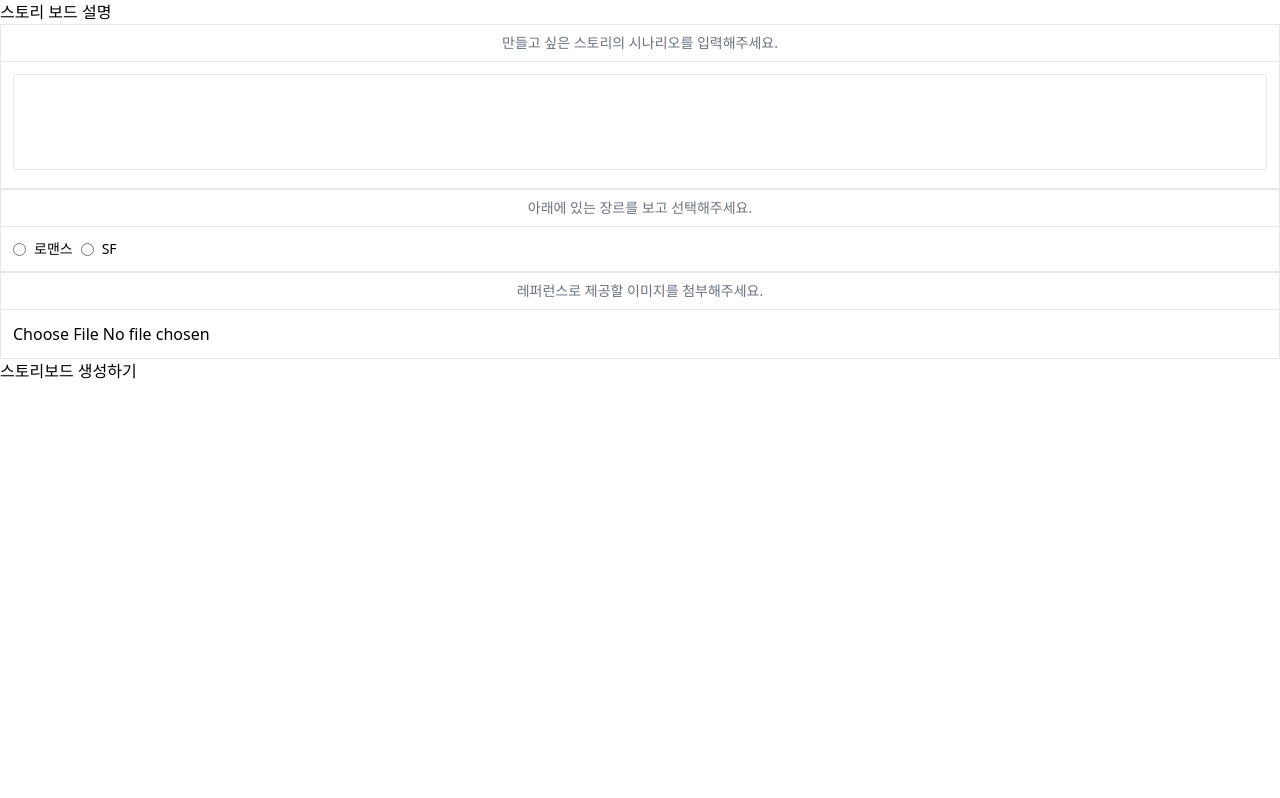
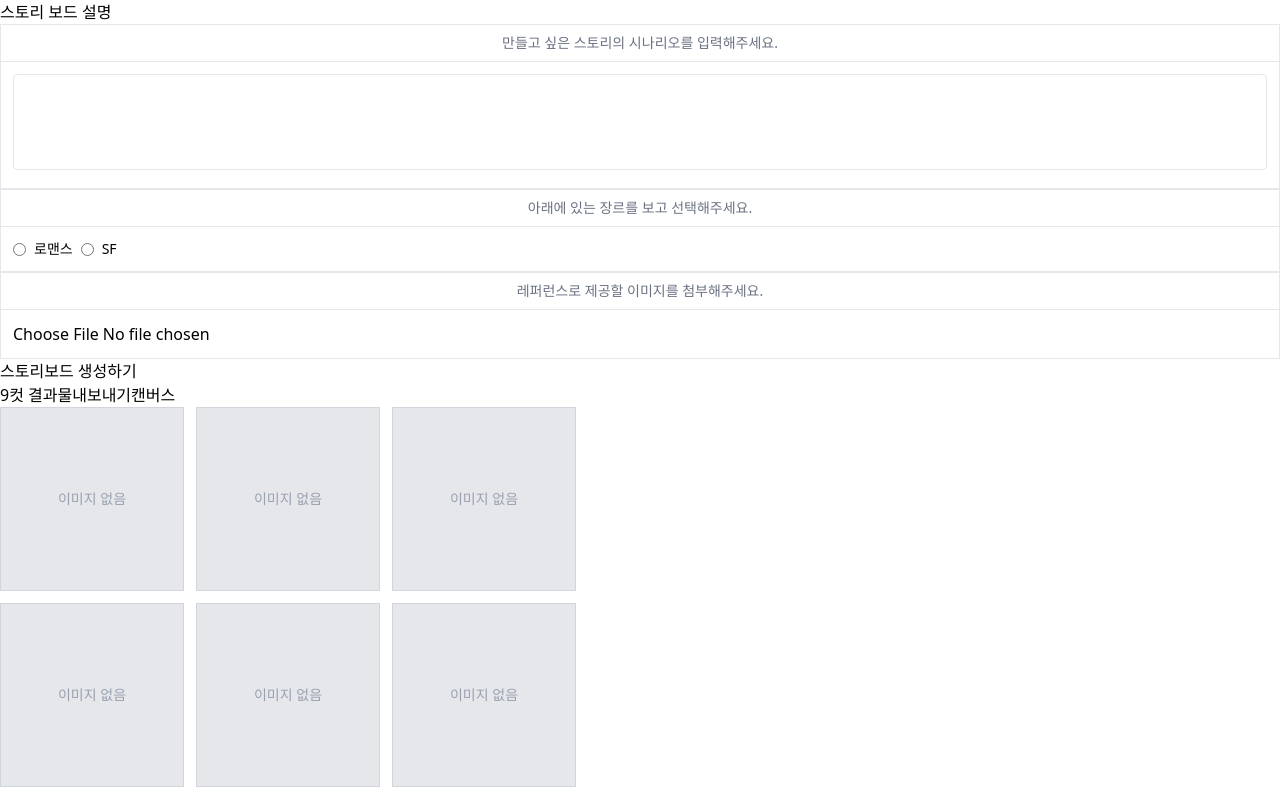
Before and after one commit to kxb2/frontend, a Next.js app: page / in a window 1280 px wide. Shown: the top 798 px of the page. Built offline with nearby package versions, Linux system fonts and the light colour scheme.

Commit message:
feat: 이미지 컴포넌트 추가 #7

```diff
--- /dev/null
+++ b/app/storyboard/image/imagecell.tsx
@@ -0,0 +1,8 @@
+// 이미지 url 유무
+interface ImageCellProps {
+  imageUrl?: string;
+}
+
+export default function ImageCell({ imageUrl }: ImageCellProps) {
+  return <div className="aspect-square bg-gray-200 border border-gray-300 flex items-center justify-center overflow-hidden">{imageUrl ? <img src={imageUrl} alt="storyboard cut" className="w-full h-full object-cover" /> : <span className="text-gray-400 text-sm">이미지 없음</span>}</div>;
+}
--- /dev/null
+++ b/app/storyboard/image/imagegrid.tsx
@@ -0,0 +1,20 @@
+import ImageCell from '@/app/storyboard/image/imagecell';
+
+export default function ImageGrid() {
+  const cellCount = 9;
+  /*
+  Array.from: 배열을 만들어내는 함수(length는 배열의 길이)
+  1번째 인자값: 원래 있던 값(현재는 undefined)
+  2번째 인자값: 몇번째 자리인지
+  */
+  const cellIndexes = Array.from({ length: cellCount }, (a, index) => index);
+  // cellIndexes 는 결과적으로 [0, 1, 2, 3, 4, 5, 6, 7, 8] 이런 배열이 됨
+
+  return (
+    <div className="max-w-xl grid grid-cols-3 gap-3">
+      {cellIndexes.map((cellIndex) => (
+        <ImageCell key={cellIndex} />
+      ))}
+    </div>
+  );
+}
--- a/app/storyboard/page.tsx
+++ b/app/storyboard/page.tsx
@@ -1,5 +1,6 @@
 import FormField from '@/app/components/FormField';
 import { storyboardFields } from '@/app/data/storyboardFields';
+import ImageGrid from '@/app/storyboard/image/imagegrid';
 
 export default function Storyboard() {
   return (
@@ -14,7 +15,12 @@ export default function Storyboard() {
         <button>스토리보드 생성하기</button>
       </div>
       <div>
-        <div>{/* output 공간 */}</div>
+        <div>
+          <span>9컷 결과물</span>
+          <button>내보내기</button>
+          <button>캔버스</button>
+        </div>
+        <ImageGrid />
       </div>
     </>
   );
```
